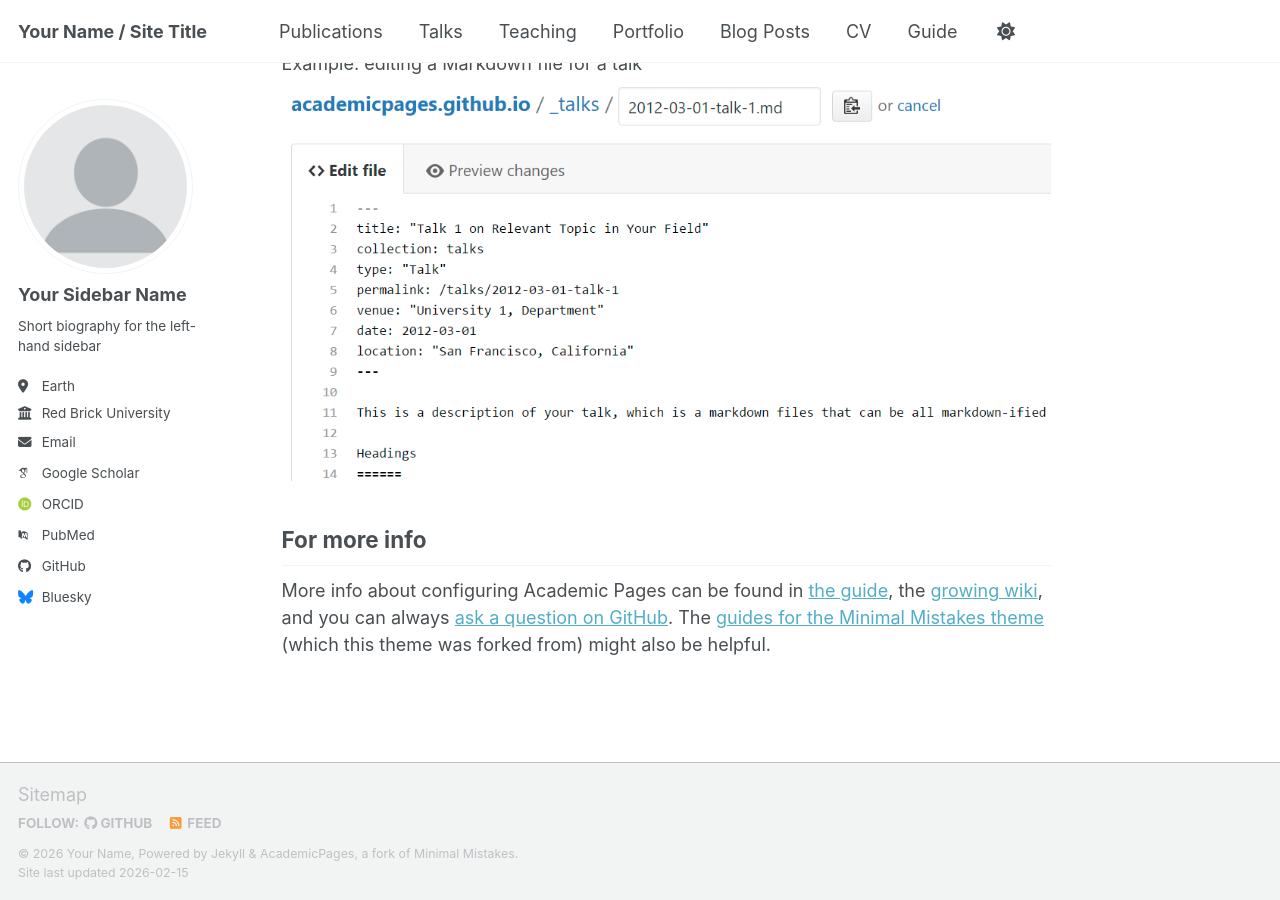
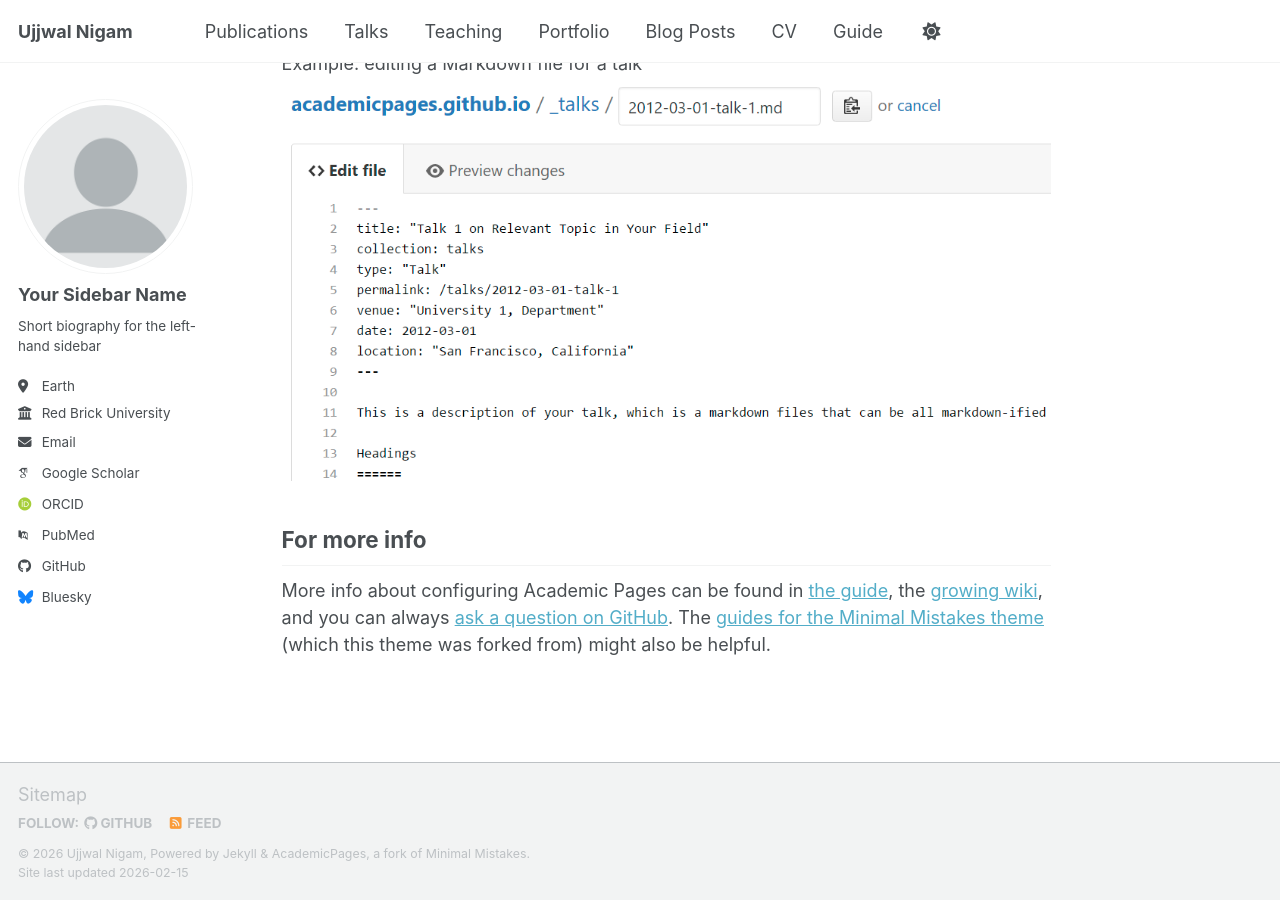
Before and after one commit to Ujjwal-Nigam/Ujjwal-Nigam.github.io, a Jekyll site: the page built from _pages/about.md, in a window 1280 px wide and 900 px high, scrolled down 2718 px. Built offline with Jekyll 4.4.1, drawn with Linux system fonts in a browser that asks for light colours; some web fonts are replaced; a script bundle is joined from its source files by our own code; library files that are not in the unit come from our copies.

Commit message:
initial changes

```diff
--- a/_config.yml
+++ b/_config.yml
@@ -9,14 +9,14 @@
 # Basic Site Settings
 locale                   : "en-US"
 site_theme               : "default" # the available themes options are "default", "air", "sunrise", "mint", "dirt" and "contrast"
-title                    : "Your Name / Site Title"
+title                    : "Ujjwal Nigam"
 title_separator          : "-"
-name                     : &name "Your Name"
-description              : &description "Your Name's academic portfolio"   # Update this with a general description of your site, this is the default if not overridden by a page
-url                      : https://academicpages.github.io # The base hostname & protocol for your site e.g. "https://[your GitHub username].github.io",
+name                     : &name "Ujjwal Nigam"
+description              : &description "Undergraduate economics, mathematics, and politics student at UC Santa Cruz."   # Update this with a general description of your site, this is the default if not overridden by a page
+url                      : https://ujjwal-nigam.github.io # The base hostname & protocol for your site e.g. "https://[your GitHub username].github.io",
                                                            # or if you already have some other page hosted on Github then use "https://[your GitHub username].github.io/[Your Repo Name]"
 baseurl                  : "" # the subpath of your site, e.g. "/blog"
-repository               : "academicpages/academicpages.github.io"
+repository               : "Ujjwal-Nigam/Ujjwal-Nigam.github.io"
 
 # Site Author - The following control what appear as part of the author content on the side bar.
 #               If a field is blank the icon and link will not appear, otherwise it will be shown.
```
